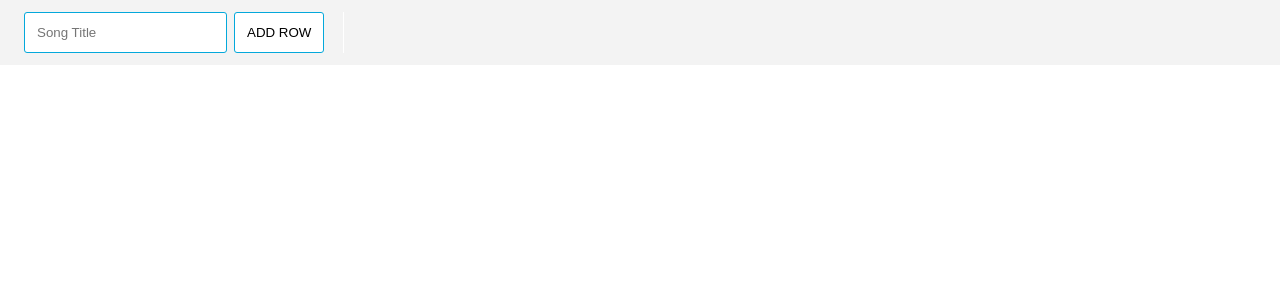
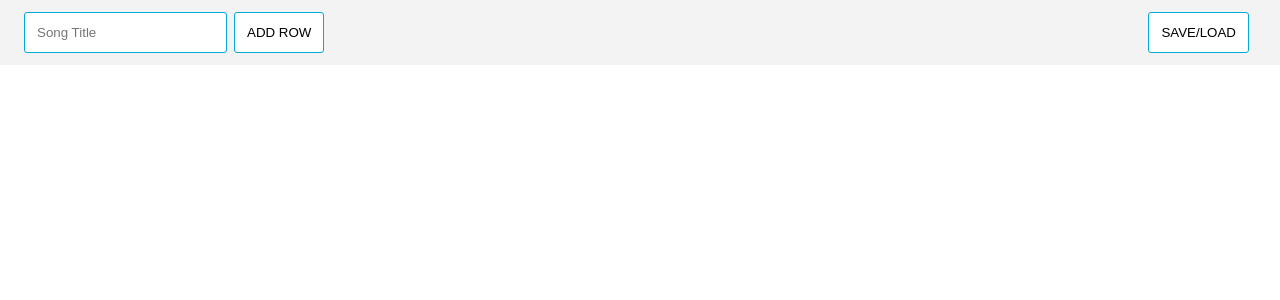
Before and after one commit to austingray/music-chart-maker, a React app: page / in a window 1280 px wide. Shown: the top 300 px of the page. Built offline with nearby package versions, Linux system fonts and the light colour scheme.

Commit message:
added basic save and load functionality

```diff
--- a/src/react/Toolbar/index.jsx
+++ b/src/react/Toolbar/index.jsx
@@ -15,6 +15,7 @@ function Toolbar({
   toggleEndOfLine,
   removeActive,
   updateTitle,
+  saveLoad,
 }) {
   // determine active row or column
   let activeRow = null;
@@ -35,6 +36,9 @@ function Toolbar({
   }
   return (
     <div id="toolbar">
+      <div id="save-and-load">
+        <button onClick={saveLoad}>Save/Load</button>
+      </div>
       <ChartControls
         addRow={addRow}
         updateTitle={updateTitle}
@@ -73,6 +77,7 @@ Toolbar.propTypes = {
   addColumn: PropTypes.func.isRequired,
   updateKey: PropTypes.func.isRequired,
   toggleRepeat: PropTypes.func.isRequired,
+  saveLoad: PropTypes.func.isRequired,
 };
 
 export default Toolbar;
--- a/src/react/app.jsx
+++ b/src/react/app.jsx
@@ -8,6 +8,7 @@ class App extends React.Component {
     super(props);
 
     this.state = {
+      showSaveAndLoadScreen: false,
       chart: {
         title: '',
         rows: [],
@@ -220,7 +221,33 @@ class App extends React.Component {
       chart,
     });
   }
+  saveLoad() {
+    this.setState({
+      showSaveAndLoadScreen: true,
+    });
+  }
+  loadChart(e) {
+    e.preventDefault();
+    const chart = JSON.parse(document.getElementById('current-chart-state').value);
+    this.setState({
+      showSaveAndLoadScreen: false,
+      chart,
+    });
+  }
   render() {
+    if (this.state.showSaveAndLoadScreen) {
+      return (
+        <div id="save-load-screen">
+          <form onSubmit={e => this.loadChart(e)}>
+            <p>Save the contents of the textarea in your favorite code editor. Paste it in the box below when you're ready to continue working on it, then hit the Load button.</p>
+            <label htmlFor="current-chart-state">Current Chart</label>
+            <textarea id="current-chart-state" defaultValue={JSON.stringify(this.state.chart)} />
+            <button>Load Chart</button>
+            <button onClick={() => this.setState({ showSaveAndLoadScreen: false })}>Cancel</button>
+          </form>
+        </div>
+      );
+    }
     return (
       <div>
         <Toolbar
@@ -235,6 +262,7 @@ class App extends React.Component {
           toggleEndOfLine={e => this.toggleEndOfLine(e)}
           removeActive={() => this.removeActive()}
           updateTitle={e => this.updateTitle(e)}
+          saveLoad={e => this.saveLoad(e)}
         />
         <Chart
           chart={this.state.chart}
--- a/src/scss/style.scss
+++ b/src/scss/style.scss
@@ -6,15 +6,28 @@ body {
   padding-top:64px;
 }
 
-#toolbar {
+#save-load-screen {
+  max-width:640px;
+  margin:0 auto;
+  width:88%;
+  label {
+    font-size:24px;
+    display:block;
+    margin-bottom: 24px;
+  }
+  textarea {
     display: block;
-  background: #F3F3F3;
-  margin-bottom:12px;
-  padding:12px 24px;
-  position:fixed;
-  top:0;
     width:100%;
-  z-index:99;
+    height: 80%;
+    min-height:120px;
+    padding:12px;
+    position:relative;
+    -webkit-appearance: none;
+    border: 1px solid $activeColor;
+    margin: 12px 0;
+  }
+}
+
 .control-group {
   display:inline-block;
   &:first-of-type {
@@ -60,6 +73,22 @@ body {
     background:$activeColor;
     color:#fff;
   }
+}
+
+#toolbar {
+  -webkit-box-sizing:border-box;
+  -moz-box-sizing:border-box;
+  box-sizing:border-box;
+  display: block;
+  background: #F3F3F3;
+  margin-bottom:12px;
+  padding:12px 24px;
+  position:fixed;
+  top:0;
+  width:100%;
+  z-index:99;
+  #save-and-load {
+    float: right;
   }
 }
 
```
Also changed, not shown: 2 other files (tests, documents, lock files or other folders). Lines whose indentation alone changed are shown as unchanged.
